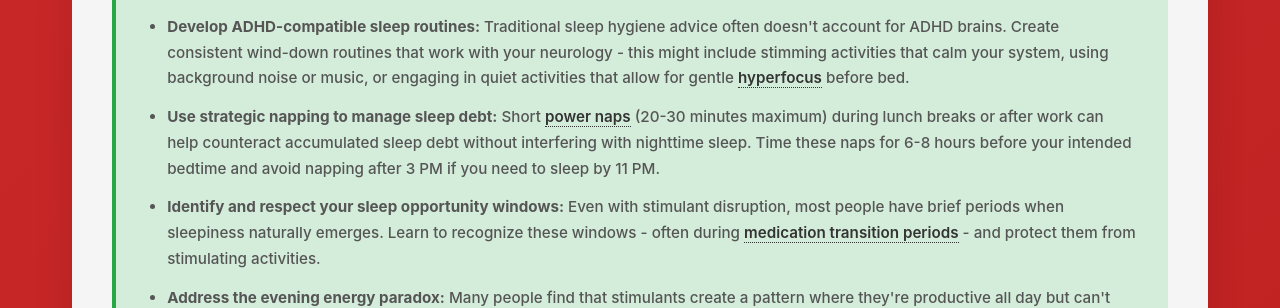
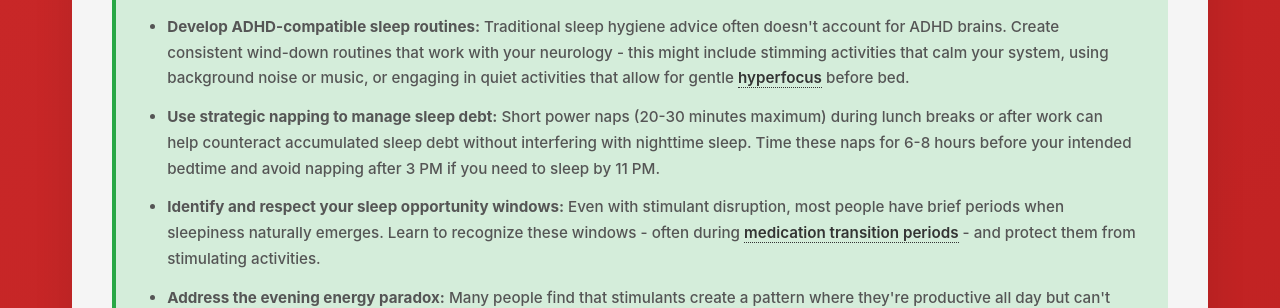
Before and after one commit to neurodivergent-survival-guide/neurodivergent-survival-guide, a Jekyll site: the page built from struggles/stimulant-sleep-disruption.html, in a window 1280 px wide and 900 px high, scrolled down 3344 px. Shown: the part 153-461 px from the top of the window. Built offline with Jekyll 4.4.1, drawn with Linux system fonts in a browser that asks for light colours.

Commit message:
Update stimulant-sleep-disruption.html

```diff
--- a/struggles/stimulant-sleep-disruption.html
+++ b/struggles/stimulant-sleep-disruption.html
@@ -93,7 +93,7 @@ search_terms: ["can't sleep meds", "wired at night", "stimulants insomnia", "med
 
             <li><strong>Develop ADHD-compatible sleep routines:</strong> Traditional sleep hygiene advice often doesn't account for ADHD brains. Create consistent wind-down routines that work with your neurology - this might include stimming activities that calm your system, using background noise or music, or engaging in quiet activities that allow for gentle <span class="jargon">hyperfocus<span class="tooltip">Intense concentration on activities that can be soothing when directed toward calm, non-stimulating tasks</span></span> before bed.</li>
 
-            <li><strong>Use strategic napping to manage sleep debt:</strong> Short <span class="jargon">power naps<span class="tooltip">Brief 20-30 minute naps that provide rest without entering deep sleep phases</span></span> (20-30 minutes maximum) during lunch breaks or after work can help counteract accumulated sleep debt without interfering with nighttime sleep. Time these naps for 6-8 hours before your intended bedtime and avoid napping after 3 PM if you need to sleep by 11 PM.</li>
+            <li><strong>Use strategic napping to manage sleep debt:</strong> Short power naps (20-30 minutes maximum) during lunch breaks or after work can help counteract accumulated sleep debt without interfering with nighttime sleep. Time these naps for 6-8 hours before your intended bedtime and avoid napping after 3 PM if you need to sleep by 11 PM.</li>
 
             <li><strong>Identify and respect your sleep opportunity windows:</strong> Even with stimulant disruption, most people have brief periods when sleepiness naturally emerges. Learn to recognize these windows - often during <span class="jargon">medication transition periods<span class="tooltip">Times when one dose is wearing off but before the next dose, or evening hours as extended-release effects diminish</span></span> - and protect them from stimulating activities.</li>
 
```
